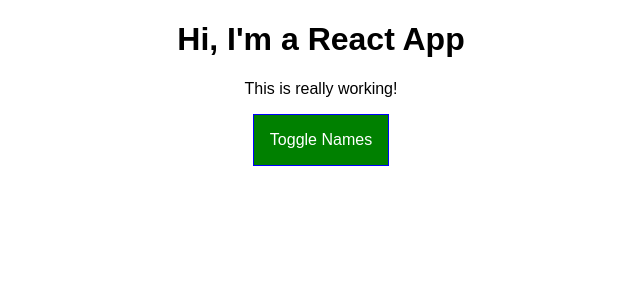
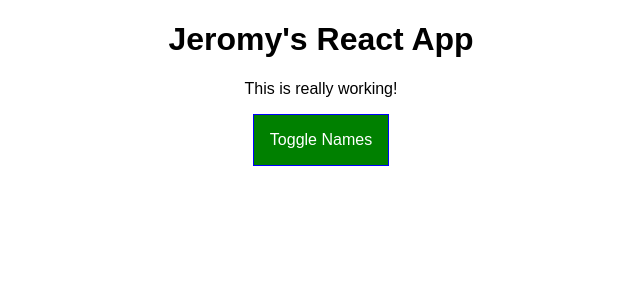
Before and after one commit to jeromy-cannon/ReactTheCompleteGuide, a React app in the folder react-complete-guide/: page / in a window 1280 px wide. Shown: the top 300 px of the page, without its empty margins (319-959 px from the left). Built offline with nearby package versions, Linux system fonts and the light colour scheme.

Commit message:
progressing through section 7

```diff
--- a/react-complete-guide/src/App.js
+++ /dev/null
@@ -1,98 +0,0 @@
-import React, {
-  Component
-} from 'react';
-import styles from './App.module.css';
-import Person from './Person/Person';
-
-class App extends Component {
-  state = {
-    persons: [
-      { id: '001', name: 'Max', age: '28' },
-      { id: '002', name: 'Manu', age: '29' },
-      { id: '003', name: 'Stephanie', age: '26' }
-    ],
-    showPersons: false
-  }
-
-  nameChangedHandler = (event, id) => {
-    const personIndex = this.state.persons.findIndex(p => {
-      return p.id === id;
-    });
-
-    const person = {
-      ...this.state.persons[personIndex]
-    };
-
-    // alternative approach (old way)
-    // const person = Object.assign({}, this.state.persons[personIndex]);
-
-    person.name = event.target.value;
-
-    const persons = [...this.state.persons];
-    persons[personIndex] = person;
-
-    this.setState({
-      persons: persons
-    })
-  }
-
-  deletePersonHandler = (personIndex) => {
-    const persons = [...this.state.persons];
-    persons.splice(personIndex, 1);
-    this.setState({ persons: persons });
-  }
-
-  togglePersonsHandler = () => {
-    const doesShow = this.state.showPersons;
-    this.setState({ showPersons: !doesShow });
-  }
-
-  render() {
-    let persons = null;
-    let btnClass = '';
-
-    if (this.state.showPersons) {
-      persons = (
-        <div>
-          {this.state.persons.map((person, index) => {
-            return <Person
-              click={() => this.deletePersonHandler(index)}
-              name={person.name}
-              age={person.age}
-              key={person.id}
-              changed={(event) => this.nameChangedHandler(event, person.id)} />
-          })}
-        </div>
-      );
-
-      btnClass = styles.Red;
-    }
-
-    let classes = [];
-    if (this.state.persons.length <= 2) {
-      classes.push(styles.red); // classes = ['red']
-    }
-
-    if (this.state.persons.length <= 1) {
-      classes.push(styles.bold);// classes = '[red', 'bold']
-    }
-
-    return (
-      <div className={styles.App}>
-        <h1>Hi, I'm a React App</h1>
-        <p className={classes.join(' ')}>This is really working!</p>
-        <button
-          className={btnClass}
-          onClick={this.togglePersonsHandler}>
-          Toggle Names</button>
-        {persons}
-      </div>
-    );
-    // return React.createElement(
-    //   'div', {
-    //     className: 'App'
-    //   }, React.createElement('h1', null, 'Hi!'));
-  }
-}
-
-export default App;
--- a/react-complete-guide/src/App.module.css
+++ b/react-complete-guide/src/components/Cockpit/Cockpit.css
@@ -1,7 +1,3 @@
-.App {
-  text-align: center;
-}
-
 .red {
   color: red;
 }
@@ -10,7 +6,7 @@
   font-weight: bold;
 }
 
-.App button {
+.Cockpit button {
   border: 1px solid blue;
   padding: 16px;
   background-color: green;
@@ -18,16 +14,16 @@
   color: white;
 }
 
-.App button:hover{
+.Cockpit button:hover{
   background-color: lightgreen;
   color: black;
 }
 
-.App button.Red{
+.Cockpit button.Red{
   background-color: red;
 }
 
-.App button.Red:hover{
+.Cockpit button.Red:hover{
   background-color: salmon;
   color: black;
 }
--- /dev/null
+++ b/react-complete-guide/src/components/Cockpit/Cockpit.js
@@ -0,0 +1,35 @@
+import React from 'react';
+
+import classes from './Cockpit.css';
+
+const cockpit = (props) => {
+    let assignedClasses = [];
+    let btnClass = '';
+
+    if (props.showPersons) {
+        btnClass = classes.Red;
+    }
+
+    if (props.persons.length <= 2) {
+        assignedClasses.push(classes.red); // classes = ['red']
+    }
+
+    if (props.persons.length <= 1) {
+        assignedClasses.push(classes.bold);// classes = '[red', 'bold']
+    }
+
+
+
+    return (
+        <div className={classes.Cockpit}>
+            <h1>{props.title}</h1>
+            <p className={assignedClasses.join(' ')}>This is really working!</p>
+            <button
+                className={btnClass}
+                onClick={props.clicked}>
+                Toggle Names</button>
+        </div>
+    );
+};
+
+export default cockpit;
--- /dev/null
+++ b/react-complete-guide/src/components/Persons/Persons.js
@@ -0,0 +1,13 @@
+import React from 'react';
+import Person from './Person/Person';
+
+const persons = (props) => props.persons.map((person, index) => {
+    return <Person
+        click={() => props.clicked(index)}
+        name={person.name}
+        age={person.age}
+        key={person.id}
+        changed={(event) => props.changed(event, person.id)} />
+});
+
+export default persons;
--- /dev/null
+++ b/react-complete-guide/src/containers/App.js
@@ -0,0 +1,71 @@
+import React, {
+  Component
+} from 'react';
+import styles from './App.module.css';
+import Persons from '../components/Persons/Persons';
+import Cockpit from '../components/Cockpit/Cockpit';
+
+class App extends Component {
+  state = {
+    persons: [
+      { id: '001', name: 'Max', age: '28' },
+      { id: '002', name: 'Manu', age: '29' },
+      { id: '003', name: 'Stephanie', age: '26' }
+    ],
+    showPersons: false
+  }
+
+  nameChangedHandler = (event, id) => {
+    const personIndex = this.state.persons.findIndex(p => {
+      return p.id === id;
+    });
+
+    const person = {
+      ...this.state.persons[personIndex]
+    };
+
+    person.name = event.target.value;
+
+    const persons = [...this.state.persons];
+    persons[personIndex] = person;
+
+    this.setState({
+      persons: persons
+    })
+  }
+
+  deletePersonHandler = (personIndex) => {
+    const persons = [...this.state.persons];
+    persons.splice(personIndex, 1);
+    this.setState({ persons: persons });
+  }
+
+  togglePersonsHandler = () => {
+    const doesShow = this.state.showPersons;
+    this.setState({ showPersons: !doesShow });
+  }
+
+  render() {
+    let persons = null;
+
+    if (this.state.showPersons) {
+      persons = <Persons
+        persons={this.state.persons}
+        clicked={this.deletePersonHandler}
+        changed={this.nameChangedHandler} />;
+    }
+
+    return (
+      <div className={styles.App}>
+        <Cockpit
+          title={this.props.appTitle}
+          showPersons={this.state.showPersons}
+          persons={this.state.persons}
+          clicked={this.togglePersonsHandler} />
+        {persons}
+      </div>
+    );
+  }
+}
+
+export default App;
--- /dev/null
+++ b/react-complete-guide/src/containers/App.module.css
@@ -0,0 +1,3 @@
+.App {
+  text-align: center;
+}
--- a/react-complete-guide/src/index.js
+++ b/react-complete-guide/src/index.js
@@ -1,8 +1,8 @@
 import React from 'react';
 import ReactDOM from 'react-dom';
 import './index.css';
-import App from './App';
+import App from './containers/App';
 import registerServiceWorker from './registerServiceWorker';
 
-ReactDOM.render(<App />, document.getElementById('root'));
+ReactDOM.render(<App appTitle={"Jeromy's React App"} />, document.getElementById('root'));
 registerServiceWorker();
```
Also changed, not shown: react-complete-guide/src/components/Persons/Person/Person.css (renamed from react-complete-guide/src/Person/Person.css), react-complete-guide/src/components/Persons/Person/Person.js (renamed from react-complete-guide/src/Person/Person.js), 1 other file (tests, documents, lock files or other folders).
